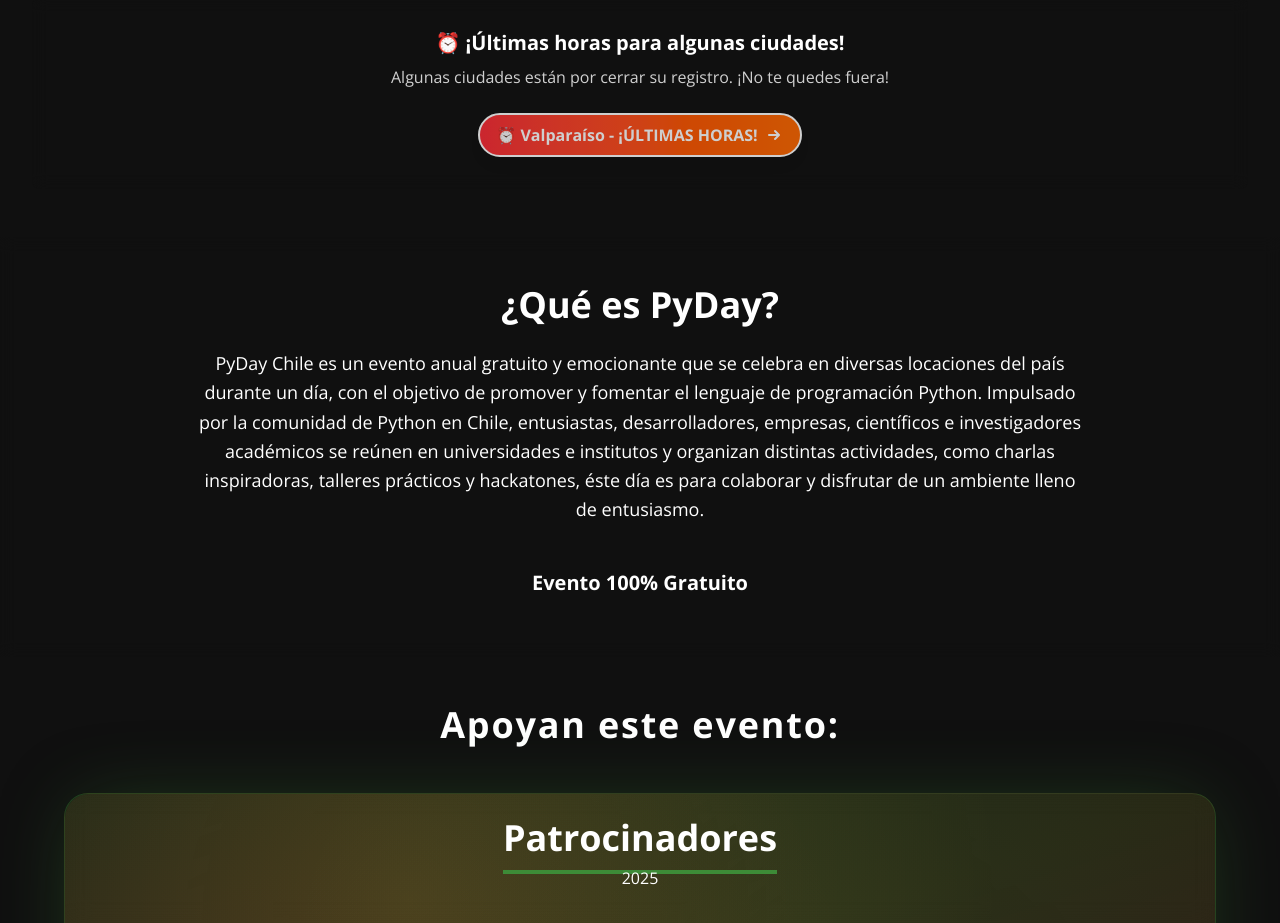
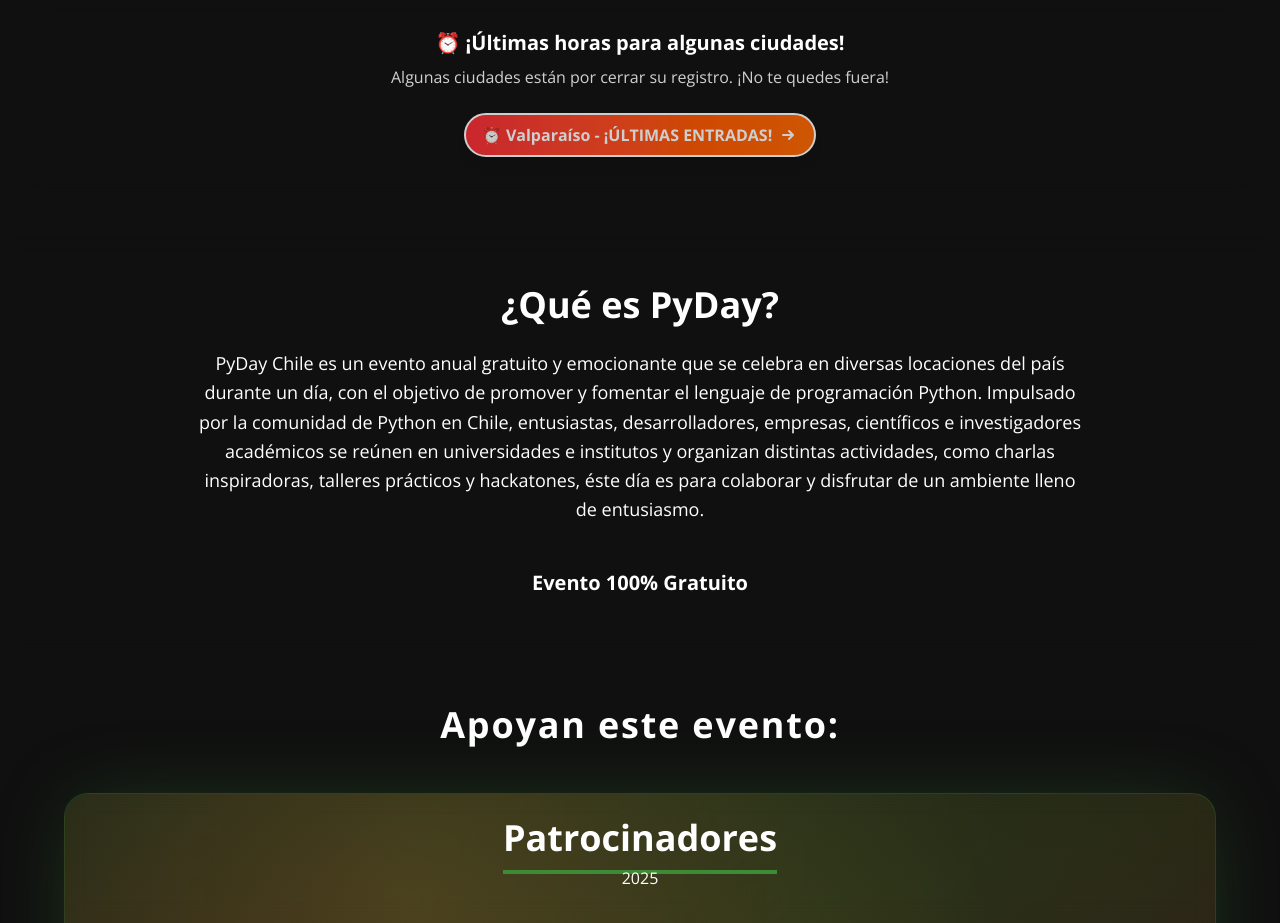
Before and after one commit to python-chile/pydaydotcl, a Next.js app: page / in a window 1280 px wide. Shown: the part 1820-2743 px from the top of the page. Built offline with nearby package versions, Linux system fonts and the light colour scheme.

Commit message:
feat(ui): change button text from 'Últimas horas' to 'Últimas entradas' when status is closing-soon

```diff
--- a/src/components/RegistrationState.js
+++ b/src/components/RegistrationState.js
@@ -84,7 +84,7 @@ export default function RegistrationState({ cityId }) {
   // Función para obtener el texto del botón según el estado
   const getButtonText = (cityName, status) => {
     if (status === "closing-soon") {
-      return `⏰ ${cityName} - ¡ÚLTIMAS HORAS!`;
+      return `⏰ ${cityName} - ¡ÚLTIMAS ENTRADAS!`;
     }
     return cityName;
   };
```
